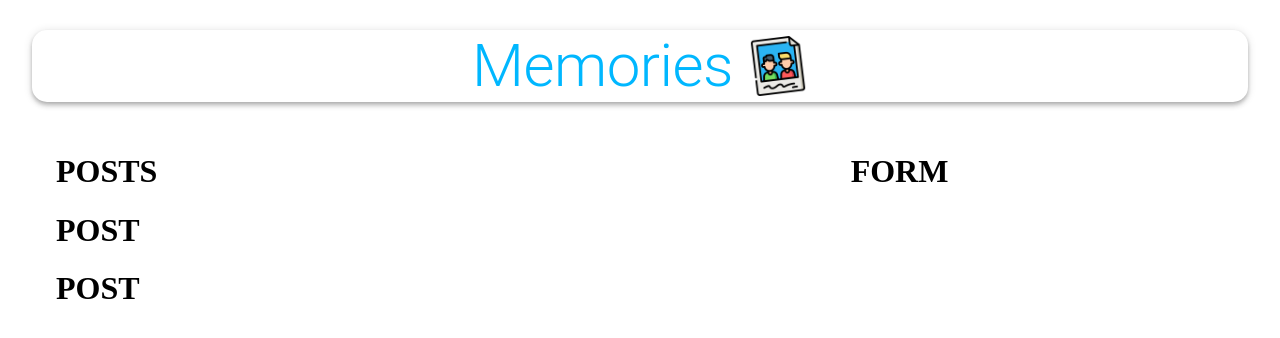
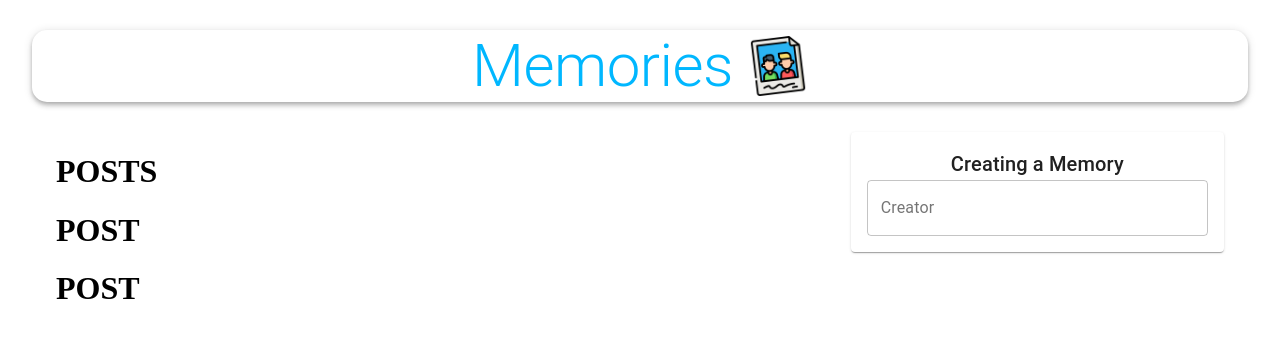
Before and after one commit to yonatankumsa/Memories-MERN, a React (Create React App) app in the folder client/: page / in a window 1280 px wide. Shown: the top 338 px of the page. Built offline with nearby package versions, Linux system fonts and the light colour scheme; no server answers.

Commit message:
Node_modules update

```diff
--- a/client/src/components/Form/Form.js
+++ b/client/src/components/Form/Form.js
@@ -1,11 +1,29 @@
-import React from 'react';
+import React, {useState} from 'react';
+import { TextField, Button, Typography, Paper } from '@material-ui/core';
 import useStyles from './styles';
 
 const Form = () => {
-
+    const [postData, setPostData] = useState({creator: '', title: '', message: '', tags: '', selectedFile: ''});
     const classes = useStyles();
 
-    return <h1>FORM</h1>
+    const handleSubmit = () => {
+
+    }
+
+    return (
+        <Paper className={classes.paper}>
+            <form autoComplete='off' noValidate className={classes.form} onSubmit={handleSubmit}>
+                <Typography variant="h6"> Creating a Memory </Typography>
+                <TextField
+                name="creator"
+                variant="outlined"
+                label="Creator"
+                fullWidth
+                value={postData.creator}
+                onChange={(e) => setPostData({ ...postData, creator: e.target.value })}/>
+            </form>
+        </Paper>
+    );
 }
 
 export default Form;
```
